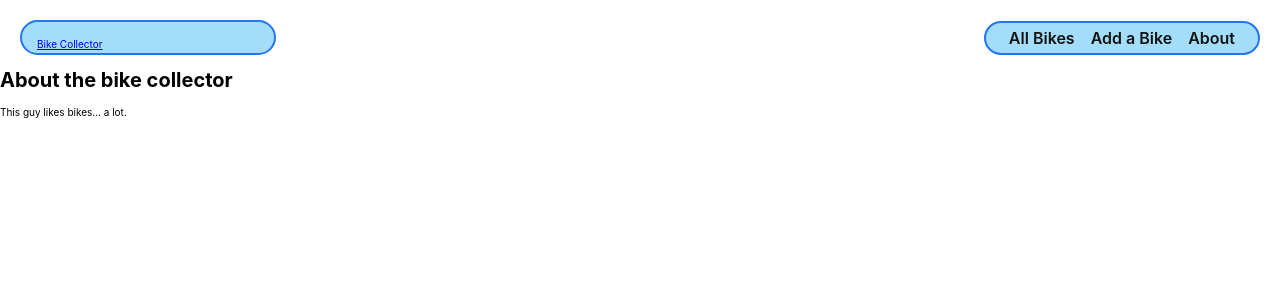
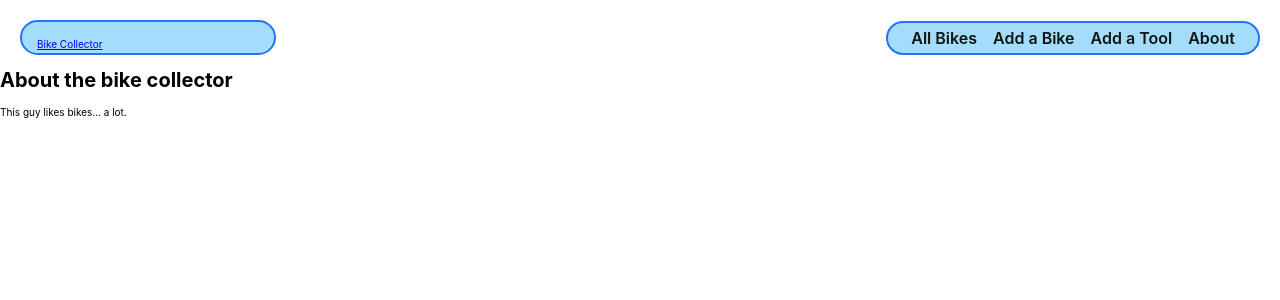
Before and after one commit to CitizenCasual/bikecollector, a Django app: page /about/ in a window 1280 px wide. Shown: the top 300 px of the page. Run offline with Django 4.2, Linux system fonts and the light colour scheme.

Commit message:
make tool view

```diff
--- a/main_app/templates/base.html
+++ b/main_app/templates/base.html
@@ -25,6 +25,7 @@
       <ul>
         <li><a href="{% url 'bikes_index' %}">All Bikes</a></li>
         <li><a href="{% url 'bikes_create' %}">Add a Bike</li>
+        <li><a href="{% url 'tools_create' %}">Add a Tool</a></li>
         <li><a href="{% url 'about' %}">About</a></li>
       </ul>
     </nav>
--- a/main_app/urls.py
+++ b/main_app/urls.py
@@ -9,5 +9,6 @@ urlpatterns = [
   path('bikes/create/', views.BikeCreate.as_view(), name='bikes_create'),
   path('bikes/<int:pk>/update/', views.BikeUpdate.as_view(), name='bikes_update'),
   path('bikes/<int:pk>/delete/', views.BikeDelete.as_view(), name='bikes_delete'),
-  path('bikes/<int:bike_id>/add_maintenance/', views.add_maintenance, name='add_maintenance')
+  path('bikes/<int:bike_id>/add_maintenance/', views.add_maintenance, name='add_maintenance'),
+  path('tools/create/', views.ToolCreate.as_view(), name='tools_create'),
 ]
--- a/main_app/views.py
+++ b/main_app/views.py
@@ -2,7 +2,7 @@ from django.shortcuts import render, redirect
 from django.views.generic.edit import CreateView, UpdateView, DeleteView
 
 from main_app.forms import MaintenanceForm
-from .models import Bike
+from .models import Bike, Tool
 from .forms import MaintenanceForm
 
 
@@ -41,3 +41,7 @@ class BikeUpdate(UpdateView):
 class BikeDelete(DeleteView):
   model = Bike
   success_url = '/bikes/'
+
+class  ToolCreate(CreateView):
+  model = Tool
+  fields = '__all__'
```
Also changed, not shown: main_app/migrations/0005_tool_alter_maintenance_options_and_more.py (added), main_app/templates/main_app/tool_form.html (added).
